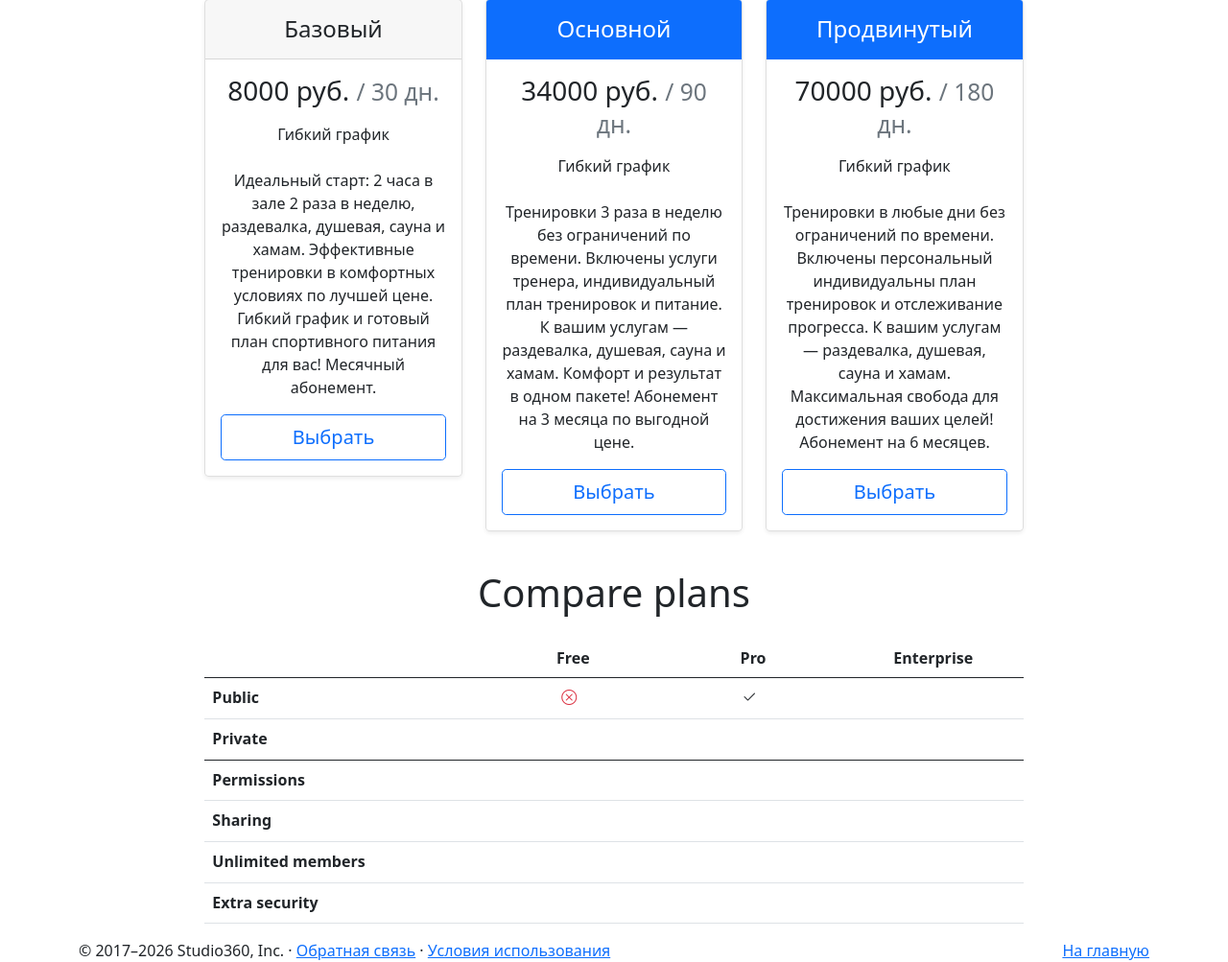
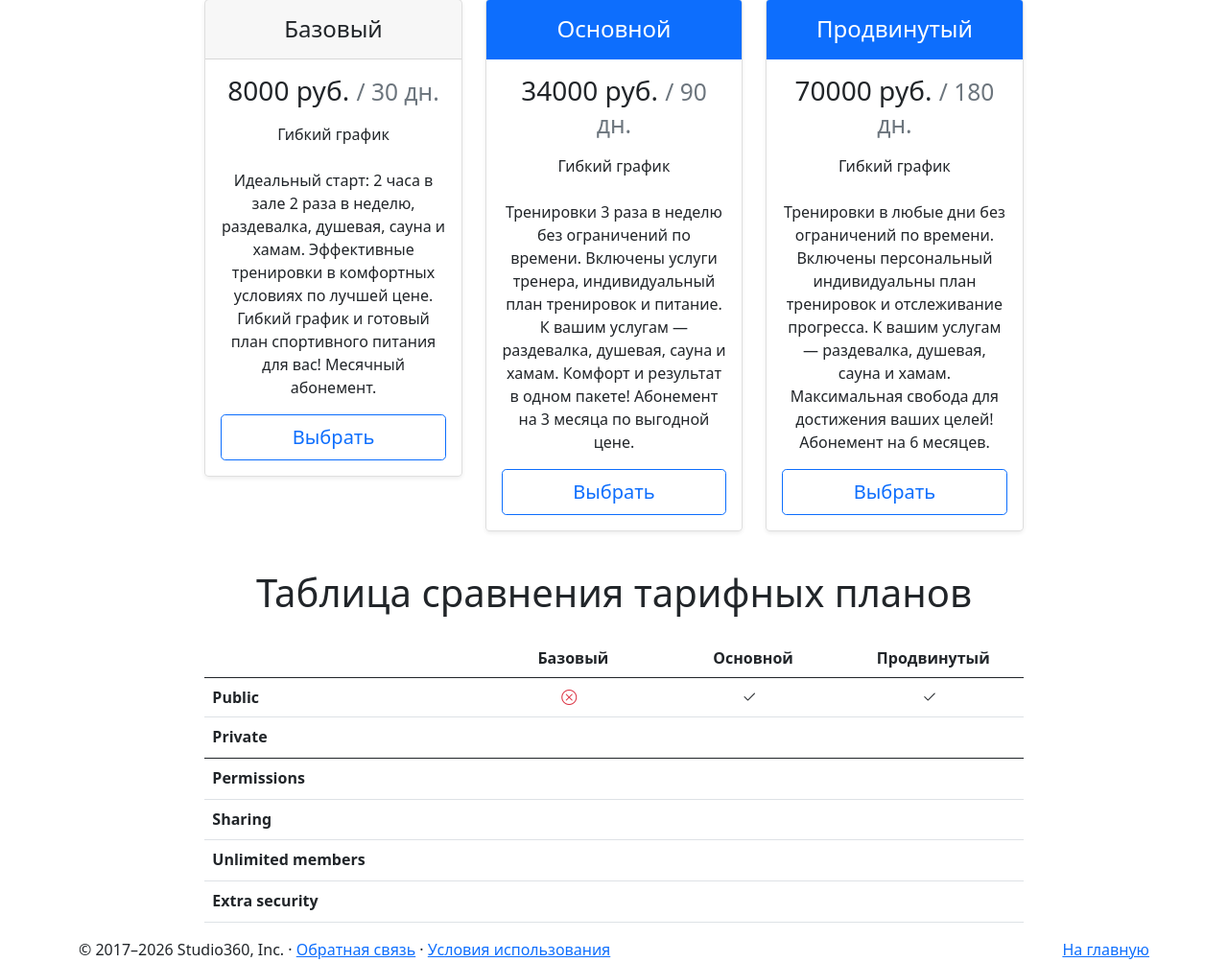
Before and after one commit to VAzamat/Management-System-Django6-Bootstrap5-PostgreSQL17, a Django app: page /subscribtionplan/ in a window 1280 px wide. Shown: the part 162-1165 px from the top of the page at 96% size. Run offline with Django 5.2, Linux system fonts and the light colour scheme; data comes from the database, SQL or seed files in the repository; lists and menus that the app fills with data are empty; some libraries are stand-ins or nearby versions.

Commit message:
realize compare plan part

```diff
--- a/managementsystem/templates/managementsystem/subscription_plans.html
+++ b/managementsystem/templates/managementsystem/subscription_plans.html
@@ -47,16 +47,16 @@ Gym Management System
     </div>
 
 
-    <h2 class="display-6 text-center mb-4">Compare plans</h2>
+    <h4 class="display-6 text-center mb-4">Таблица сравнения тарифных планов</h4>
 
     <div class="table-responsive">
       <table class="table text-center">
         <thead>
           <tr>
             <th style="width: 34%;"></th>
-            <th style="width: 22%;">Free</th>
-            <th style="width: 22%;">Pro</th>
-            <th style="width: 22%;">Enterprise</th>
+            {% for tarif in tarifs %}
+            <th style="width: 22%;">{{ tarif.name }}</th>
+            {% endfor %}
           </tr>
         </thead>
         <tbody>
@@ -64,7 +64,7 @@ Gym Management System
             <th scope="row" class="text-start">Public</th>
             <td> <i class="bi bi-x-circle text-danger me-2"> </td>
             <td> <i class="bi bi-check2 text-succes me-2"></td>
-            <td><svg class="bi" width="24" height="24"><use xlink:href="#check"/></svg></td>
+            <td> <i class="bi bi-check2 text-succes me-2"></td>
           </tr>
           <tr>
             <th scope="row" class="text-start">Private</th>
```
